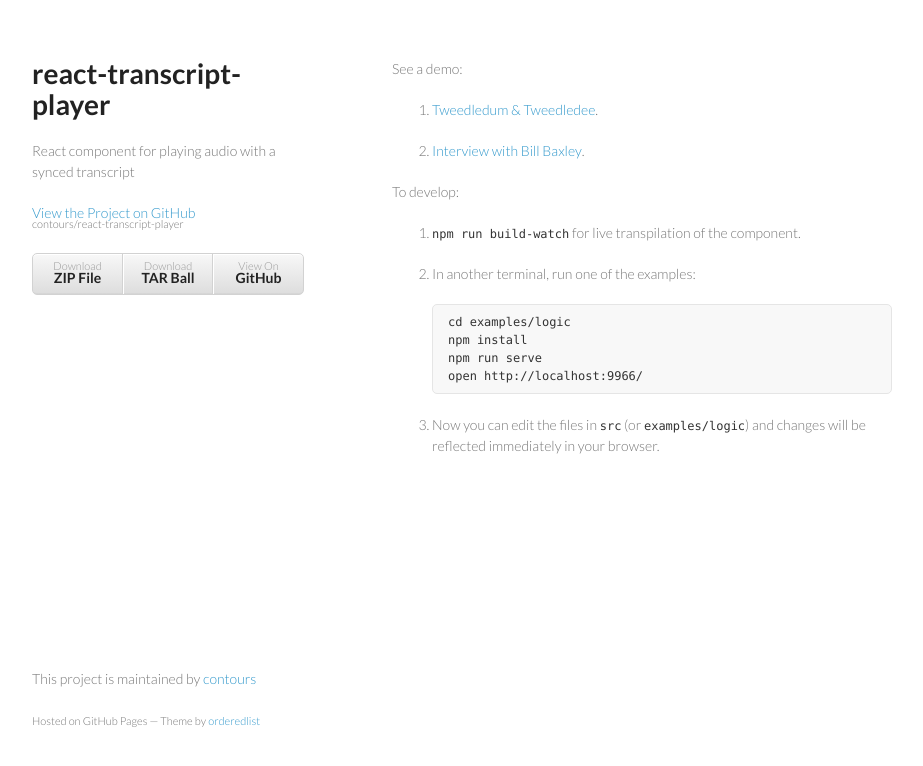
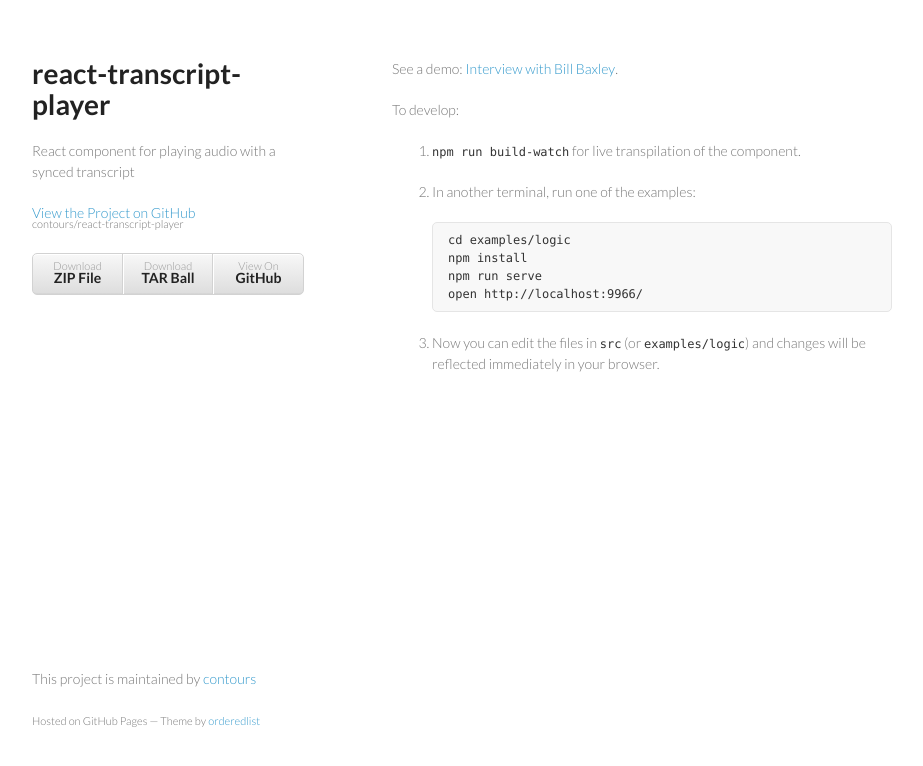
Before and after one commit to contours/react-transcript-player, a plain HTML site: page index.html in a window 1280 px wide. Shown: the whole page, without its empty margins (178-1101 px from the left). Drawn offline with Linux system fonts and the light colour scheme.

Commit message:
Remove link to T&T example.

```diff
--- a/index.html
+++ b/index.html
@@ -28,11 +28,7 @@
         </ul>
       </header>
       <section>
-        <p>See a demo:</p>
-        <ol>
-          <li><p><a href="examples/logic/">Tweedledum &amp; Tweedledee</a>.</p></li>
-          <li><p><a href="examples/baxley/">Interview with Bill Baxley</a>.</p></li>
-        </ol>
+        <p>See a demo: <a href="examples/baxley/">Interview with Bill Baxley</a>.</p>
         <p>To develop:</p>
 
 <ol>
```
